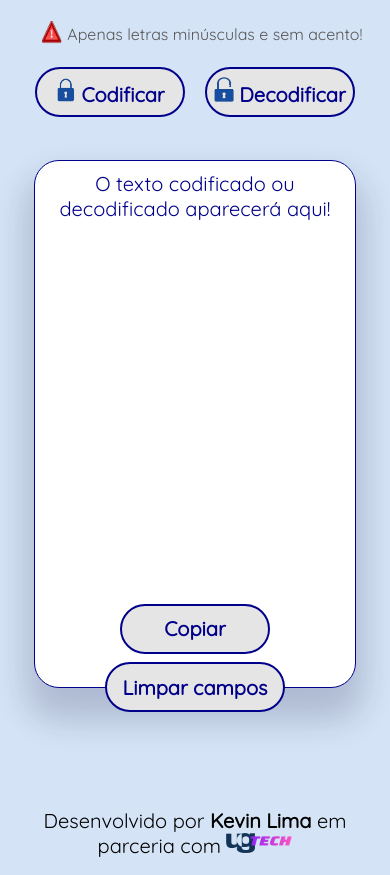
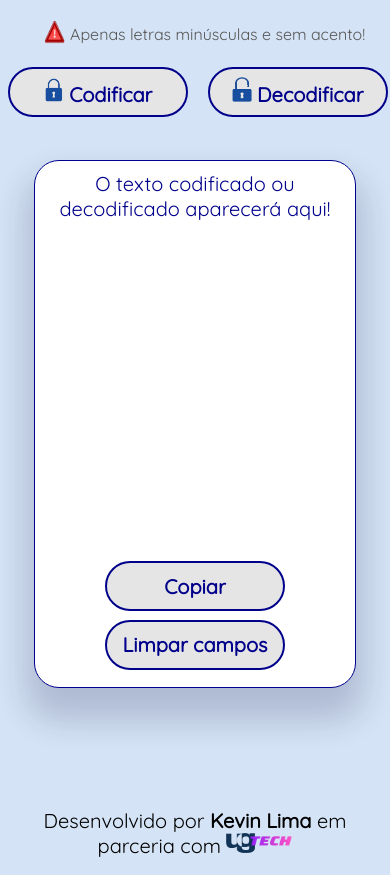
Before and after one commit to KevinLimaENG/decodificador_alura, a plain HTML site: page index.HTML in a window 390 px wide. Shown: the part 584-1459 px from the top of the page. Drawn offline with Linux system fonts and the light colour scheme.

Commit message:
Update style.css
Responsividade, largura do botão em celular ficava descentralizado

```diff
--- a/style.css
+++ b/style.css
@@ -68,7 +68,7 @@ main {
     height: 50px;
     font-size: 20px;
     padding: 5px;
-    border-radius: 25px;
+    border-radius: 30px;
     color: darkblue;
     font-weight: bold;
     background: #E5E5E5;
@@ -80,7 +80,7 @@ main {
 .btn:hover {
     width: 200px;
     height: 50px;
-    font-size: 23px;
+    font-size: 20px;
     padding: 5px;
     border-radius: 25px;
     color: white;
@@ -110,6 +110,8 @@ main {
 
     color: darkblue;
     text-align: center;
+
+
 }
 
 .texto-resultado {
@@ -162,7 +164,7 @@ footer p {
     }
 
     .btn, .btn:hover {
-        width: 150px;
+        width: 180px;
     }
 
     #limpar, #limpar:hover {
@@ -184,11 +186,11 @@ footer p {
     }
 
     #copiar {
-        bottom: 10vh;
+        bottom: 15vh;
     }
 
     #limpar {
-        bottom: 9vh;
+        bottom: 14vh;
     }
 
 
```
